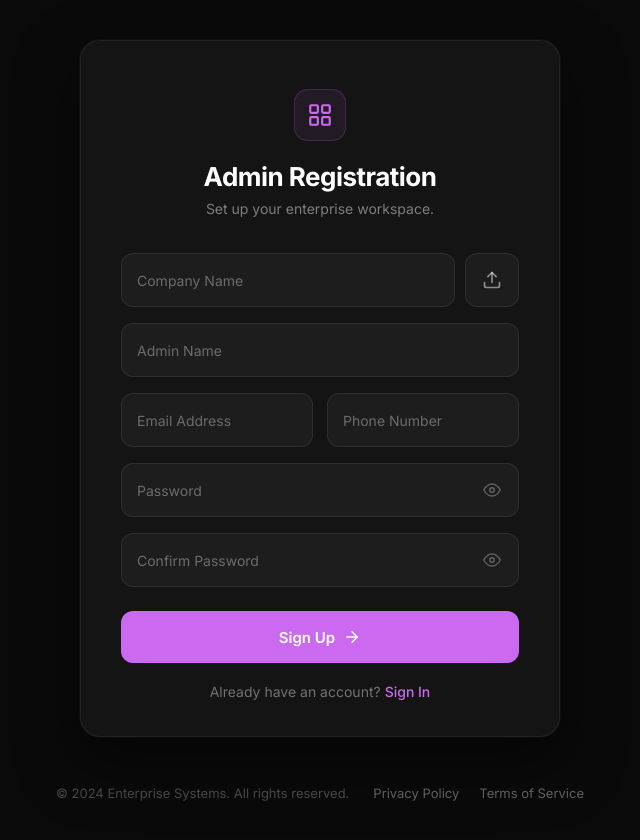
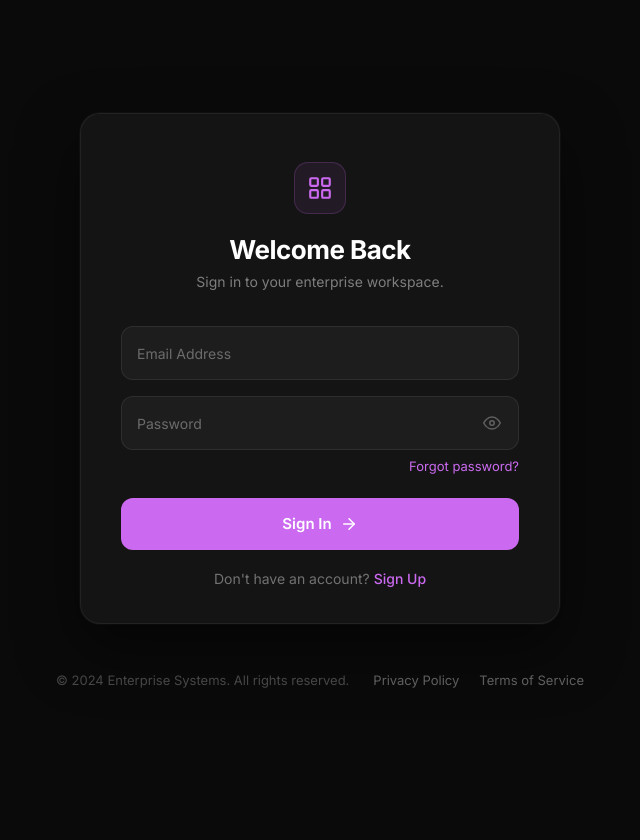
Before and after one commit to anshika231106/Human_Resource_Management_System, a React (Vite) app in the folder frontend/: page / in a window 1280 px wide. Shown: the whole page, without its empty margins (320-960 px from the left). After the commit the page ends 800 px from the top, so only its background shows below. Built offline with nearby package versions, Linux system fonts and the light colour scheme.

Commit message:
feat: implement App component with toggleable Sign In and Sign Up views

```diff
--- a/frontend/src/App.tsx
+++ b/frontend/src/App.tsx
@@ -2,7 +2,7 @@ import { useState } from "react";
 import { SignUpPage, SignInPage } from "./modules/auth";
 
 function App() {
-  const [currentView, setCurrentView] = useState<"signup" | "signin">("signup");
+  const [currentView, setCurrentView] = useState<"signup" | "signin">("signin");
 
   return (
     <div>
```
